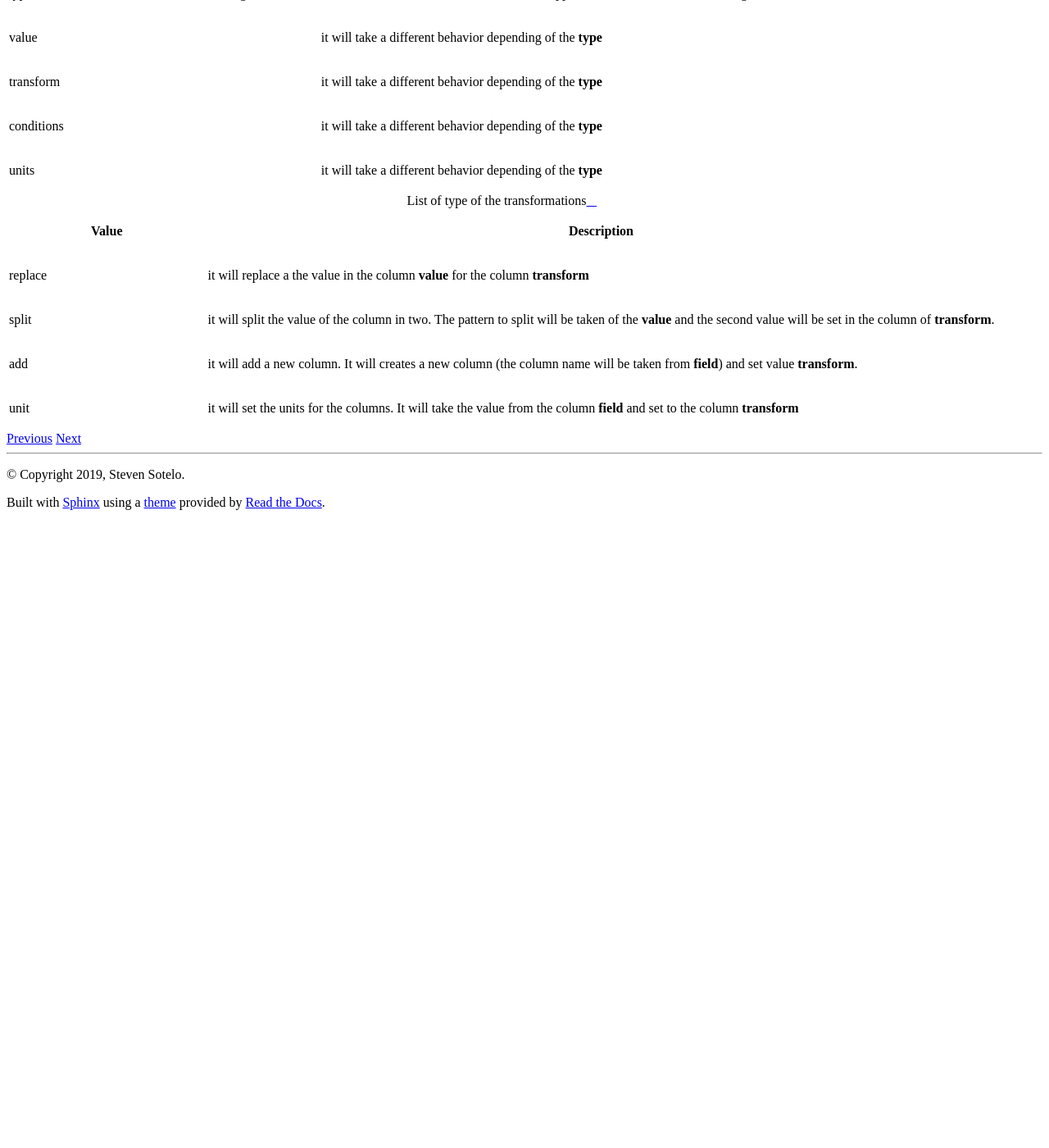
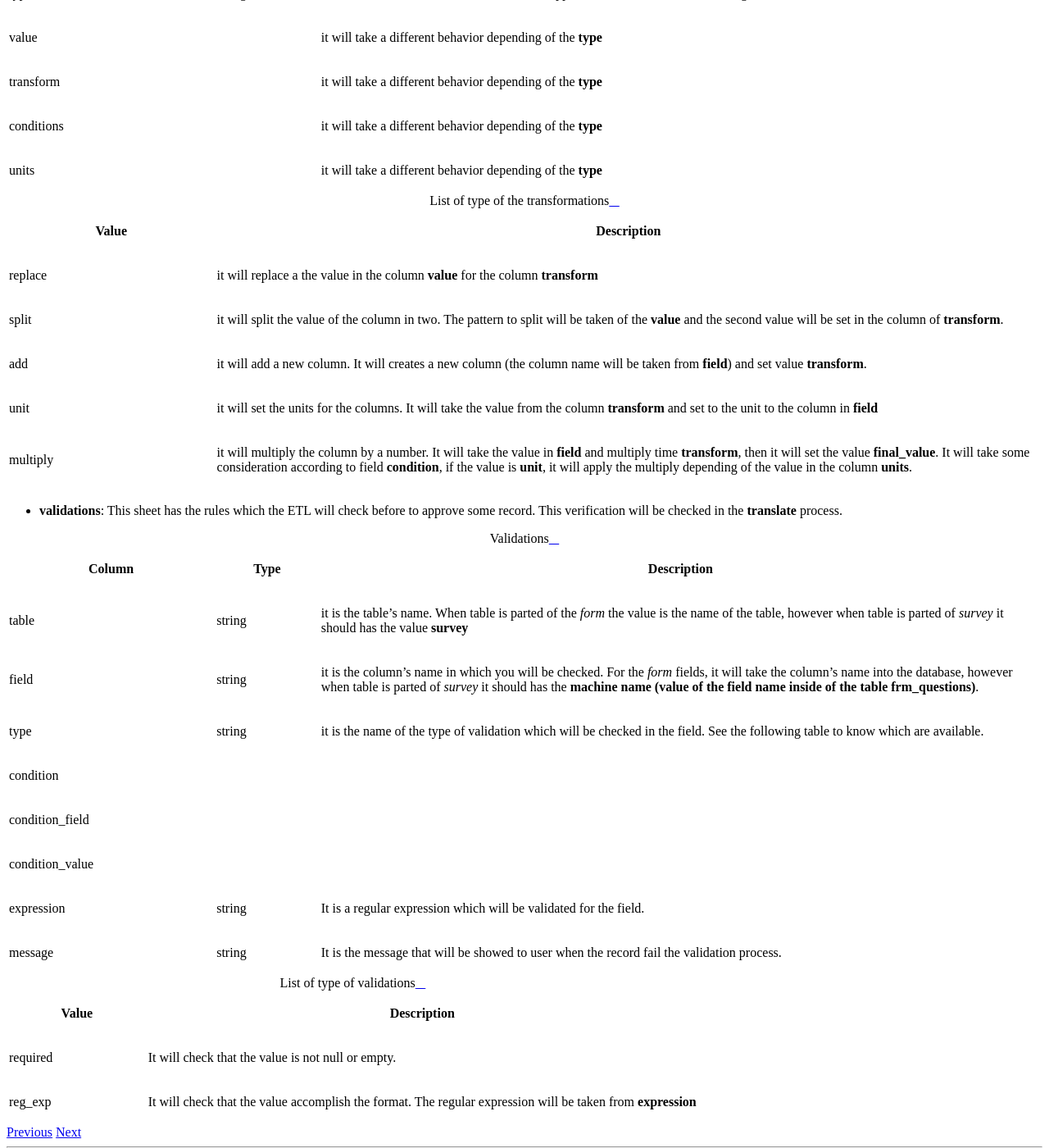
Before and after one commit to stevensotelo/aeps_platform_docs, a Sphinx documentation site: the page built from docs/source/etl-configuration.rst, in a window 1280 px wide and 1400 px high, scrolled down 4782 px. Shown: the whole window at 82% size. Built offline with Sphinx 7.4.7 and the Read the Docs theme 2.0.0, drawn with Linux system fonts in a browser that asks for light colours; before the commit the page ends 5412 px from its top, so only the background shows below that.

```diff
--- a/docs/source/etl-configuration.rst
+++ b/docs/source/etl-configuration.rst
@@ -147,4 +147,28 @@ how transform the raw data into database tables. Let's see what each sheet has:
   "replace","it will replace a the value in the column **value** for the column **transform**"
   "split","it will split the value of the column in two. The pattern to split will be taken of the **value** and the second value will be set in the column of **transform**."
   "add","it will add a new column. It will creates a new column (the column name will be taken from **field**) and set value **transform**."
-  "unit","it will set the units for the columns. It will take the value from the column **field** and set to the column **transform**"
+  "unit","it will set the units for the columns. It will take the value from the column **transform** and set to the unit to the column in **field**"
+  "multiply","it will multiply the column by a number. It will take the value in **field** and multiply time **transform**, then it will set the value **final_value**. It will take some consideration according to field **condition**, if the value is **unit**, it will apply the multiply depending of the value in the column **units**."
+
+- **validations**: This sheet has the rules which the ETL will check before to approve some record.
+  This verification will be checked in the **translate** process.
+
+.. csv-table:: Validations
+  :header: "Column", "Type", "Description"
+  :widths: 20, 10, 70
+
+  "table","string","it is the table's name. When table is parted of the *form* the value is the name of the table, however when table is parted of *survey* it should has the value **survey**"
+  "field","string","it is the column's name in which you will be checked. For the *form* fields, it will take the column's name into the database, however when table is parted of *survey* it should has the **machine name (value of the field name inside of the table frm_questions)**."
+  "type","string","it is the name of the type of validation which will be checked in the field. See the following table to know which are available."
+  "condition","",""
+  "condition_field","",""
+  "condition_value","",""
+  "expression","string","It is a regular expression which will be validated for the field."
+  "message","string","It is the message that will be showed to user when the record fail the validation process."
+
+.. csv-table:: List of type of validations
+  :header: "Value", "Description"
+  :widths: 20, 80
+
+  "required","It will check that the value is not null or empty."
+  "reg_exp","It will check that the value accomplish the format. The regular expression will be taken from **expression**"
```
Also changed, not shown: docs/source/etl-pandas.rst (+10 -2 lines), docs/source/_static/img/etl-pandas/translation.png (added), 1 other file.
